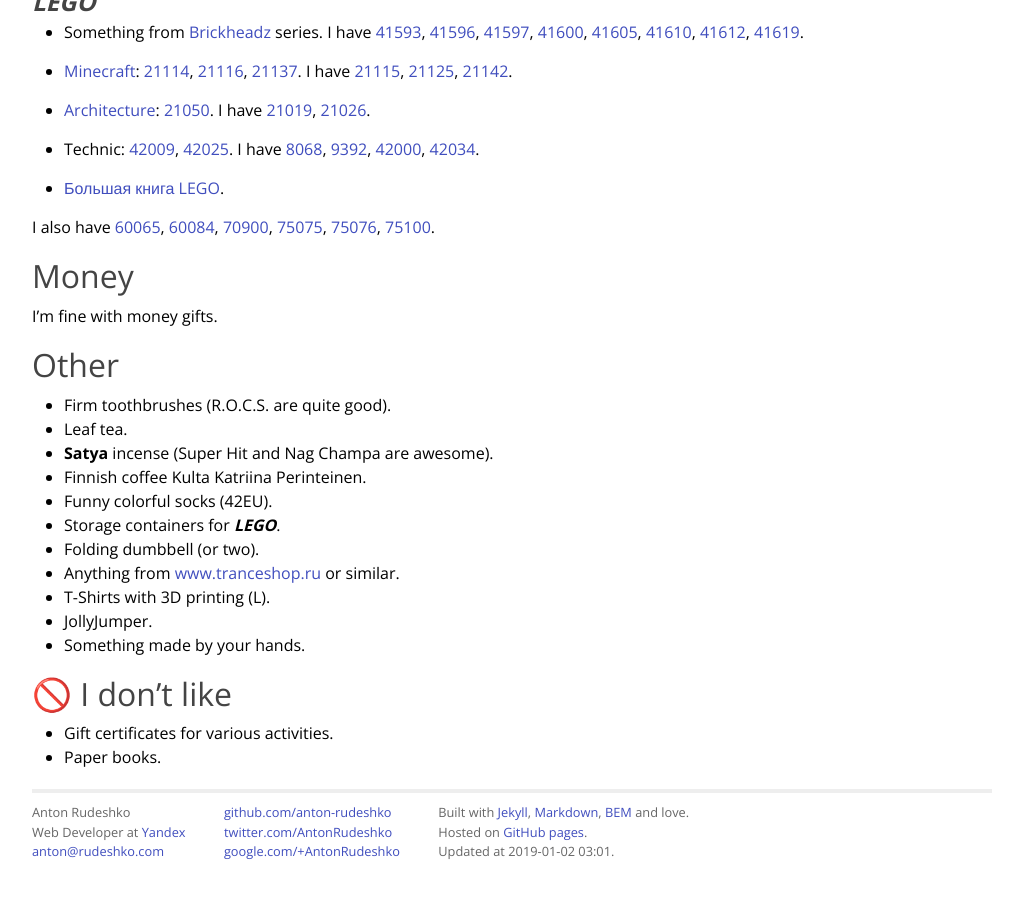
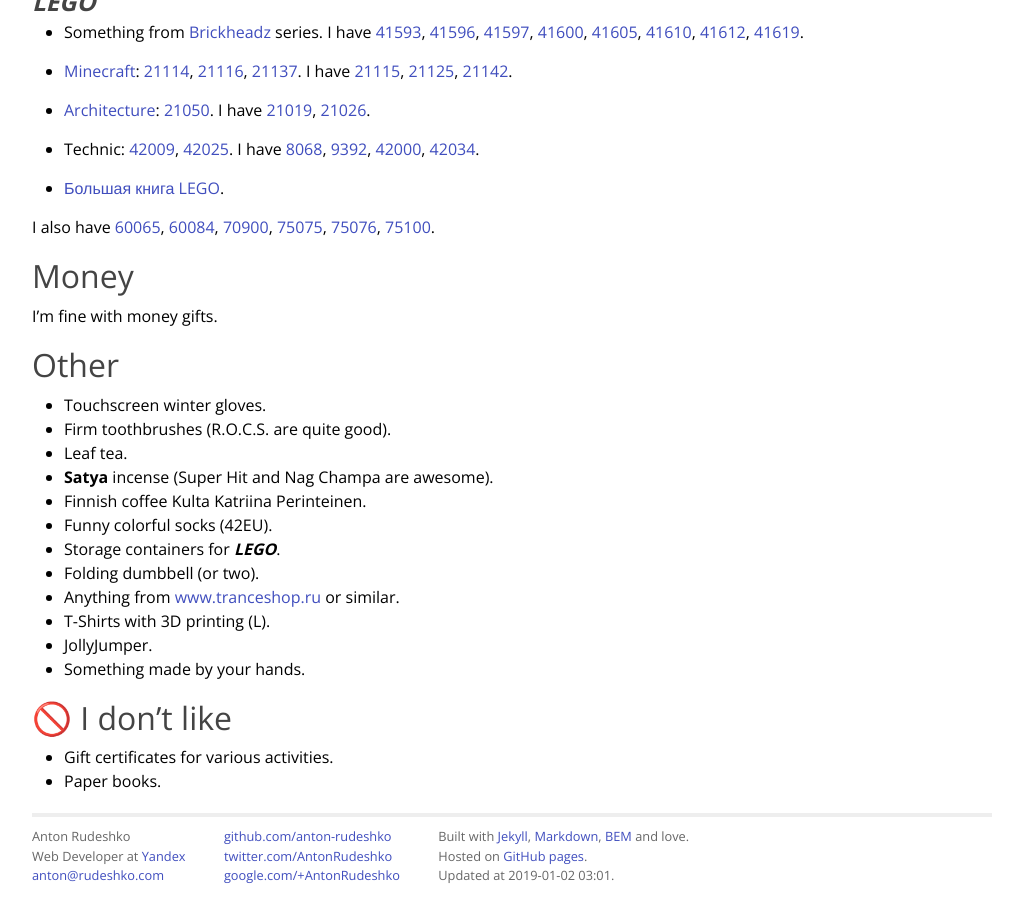
Before and after one commit to anton-rudeshko/anton-rudeshko.github.io, a Jekyll site: the page built from wishlist/index.md, in a window 1280 px wide and 900 px high, scrolled down 1325 px. Shown: the whole window, without its empty margins (128-1151 px from the left). Built offline with Jekyll 4.4.1, drawn with Linux system fonts in a browser that asks for light colours; comment, search, counter and statistics services are not loaded; before the commit the page ends 2201 px from its top, so only the background shows below that.

Commit message:
wishlist: add touchscreen gloves

```diff
--- a/wishlist/index.md
+++ b/wishlist/index.md
@@ -136,6 +136,7 @@ I'm fine with money gifts.
 
 ## Other
 
+* Touchscreen winter gloves.
 * Firm toothbrushes (R.O.C.S. are quite good).
 * Leaf tea.
 * **Satya** incense (Super Hit and Nag Champa are awesome).
```
